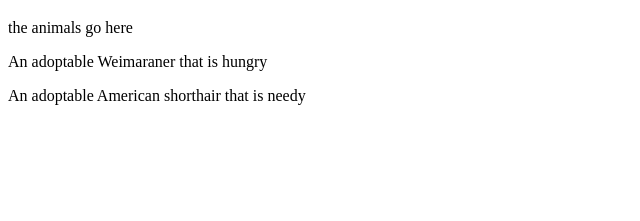
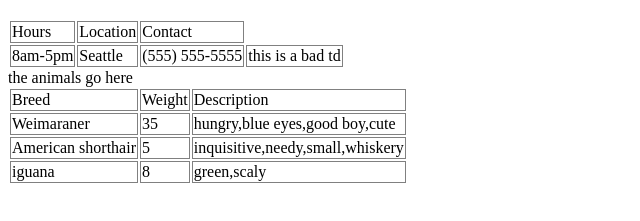
Before and after one commit to codefellows/seattle-201d55, a plain HTML site: page class-07/demo/index.html in a window 1280 px wide. Shown: the part 61-282 px from the top of the page, without its empty margins (0-640 px from the left). Drawn offline with Linux system fonts and the light colour scheme.

Commit message:
add day 7 demo

```diff
--- a/class-07/demo/app.js
+++ b/class-07/demo/app.js
@@ -5,39 +5,55 @@ console.log('js linked!');
 // Constructor!
 // Constructor names tend to be a singular noun
 // Take in values that we want as parameters
-function Pet(breedOfThisPet, weight) {
+function Pet(breedOfThisPet, weight, descriptionWords) {
   // Inside constructor, set up the properties we want for objects created with this constructor
   // set key/value pairs on the new object using contextual this
   this.breed = breedOfThisPet;
   // name of parameter and name of property can be the same or different
   this.weight = weight;
+  this.descriptionWords = descriptionWords;
 }
 
-var firstDog = {
-  weight: 35,
-  breed: 'Weimaraner',
-  imgUrl: 'https://s3.amazonaws.com/cdn-origin-etr.akc.org/wp-content/uploads/2016/05/19091354/Weimaraner-puppy-outdoors-with-bright-blue-eyes.20190813165758508-1.jpg',
-  descriptionWords: ['hungry', 'blue eyes', 'good boy', 'cute'],
-  getDescription: function() {
-    // get one of the description words at random about this dog
-    // contextual this: look inside the object on which the function was called to find the key
-    return this.descriptionWords[
-      Math.floor(Math.random() * this.descriptionWords.length)
-    ];
-  }
+// Pet.prototype.functionName = function(any, parameters, go, here)
+// Now, any pet created with the Pet constructor will be able to call this method
+// And by using contextual this, we can access the descriptionWords of that specific pet object
+Pet.prototype.getDescription = function() {
+  var randomIndex = Math.floor(Math.random() * this.descriptionWords.length);
+  return this.descriptionWords[randomIndex];
 };
 
-var firstCat = {
-  weight: 5,
-  breed: 'American shorthair',
-  descriptionWords: ['inquisitive', 'needy', 'small', 'whiskery'],
-  getDescription: function() {
-    return this.descriptionWords[Math.floor(Math.random() * this.descriptionWords.length)];
-  }
+// Add a prototype method to render a pet to the table
+// Because it's a prototype method, all pet instances will be able to call this method
+Pet.prototype.render = function() {
+  var animalTable = document.getElementById('animal-table');
+
+  // Create the tr and the td's to hold this pet's data
+  var petRow = document.createElement('tr');
+
+  // create breed td, add it to the row
+  var breedCell = document.createElement('td');
+  breedCell.textContent = this.breed;
+  petRow.appendChild(breedCell);
+
+  // create weight td, add it to the row
+  var weightCell = document.createElement('td');
+  weightCell.textContent = this.weight;
+  petRow.appendChild(weightCell);
+
+  // also add description
+  var descriptionCell = document.createElement('td');
+  descriptionCell.textContent = this.descriptionWords;
+  petRow.appendChild(descriptionCell);
+
+  // add to page by appending the new row of data to the table
+  animalTable.appendChild(petRow);
 };
 
+var firstDog = new Pet('Weimaraner', 35, ['hungry', 'blue eyes', 'good boy', 'cute']);
+var firstCat = new Pet('American shorthair', 5, ['inquisitive', 'needy', 'small', 'whiskery']);
+var lizard = new Pet('iguana', 8, ['green', 'scaly']);
 
-var pets = [firstDog, firstCat];
+var pets = [firstDog, firstCat, lizard];
 
 var animalHolder = document.getElementById('animal-holder');
 animalHolder.textContent = 'the animals go here';
@@ -48,9 +64,5 @@ animalHolder.textContent = 'the animals go here';
 
 // create a p tag inside of the animalHolder for each pet
 for (var i = 0; i < pets.length; i++) {
-  // first, ask the document to create an element for us
-  var newParagraph = document.createElement('p');
-  newParagraph.textContent = `An adoptable ${pets[i].breed} that is ${pets[i].getDescription()}`;
-  // then, append that element to the element on the page
-  animalHolder.appendChild(newParagraph);
+  pets[i].render();
 }
--- a/class-07/demo/index.html
+++ b/class-07/demo/index.html
@@ -5,11 +5,29 @@
   <meta http-equiv='X-UA-Compatible' content='IE=edge'>
   <title>Animal Rescue</title>
   <meta name='viewport' content='width=device-width, initial-scale=1'>
-  <!-- <link rel='stylesheet' type='text/css' media='screen' href='main.css'> -->
+  <link rel='stylesheet' type='text/css' media='screen' href='style.css'>
 </head>
 <body>
   <h1>Animal Rescue</h1>
 
+  <table>
+    <thead>
+        <tr>
+            <td>Hours</td>
+            <td>Location</td>
+            <td>Contact</td>
+          </tr>
+    </thead>
+    <tbody>
+
+      <tr>
+        <td>8am-5pm</td>
+        <td>Seattle</td>
+        <td>(555) 555-5555</td>
+        <td>this is a bad td</td>
+      </tr>
+    </tbody>
+  </table>
   <main>
     <div id="animal-holder">
       <!--
@@ -19,6 +37,13 @@
         snake_case
       -->
     </div>
+    <table id="animal-table">
+      <tr>
+        <td>Breed</td>
+        <td>Weight</td>
+        <td>Description</td>
+      </tr>
+    </table>
   </main>
   <script src='app.js'></script>
 </body>
--- /dev/null
+++ b/class-07/demo/style.css
@@ -0,0 +1,3 @@
+td {
+  border: 1px solid gray;
+}
```
